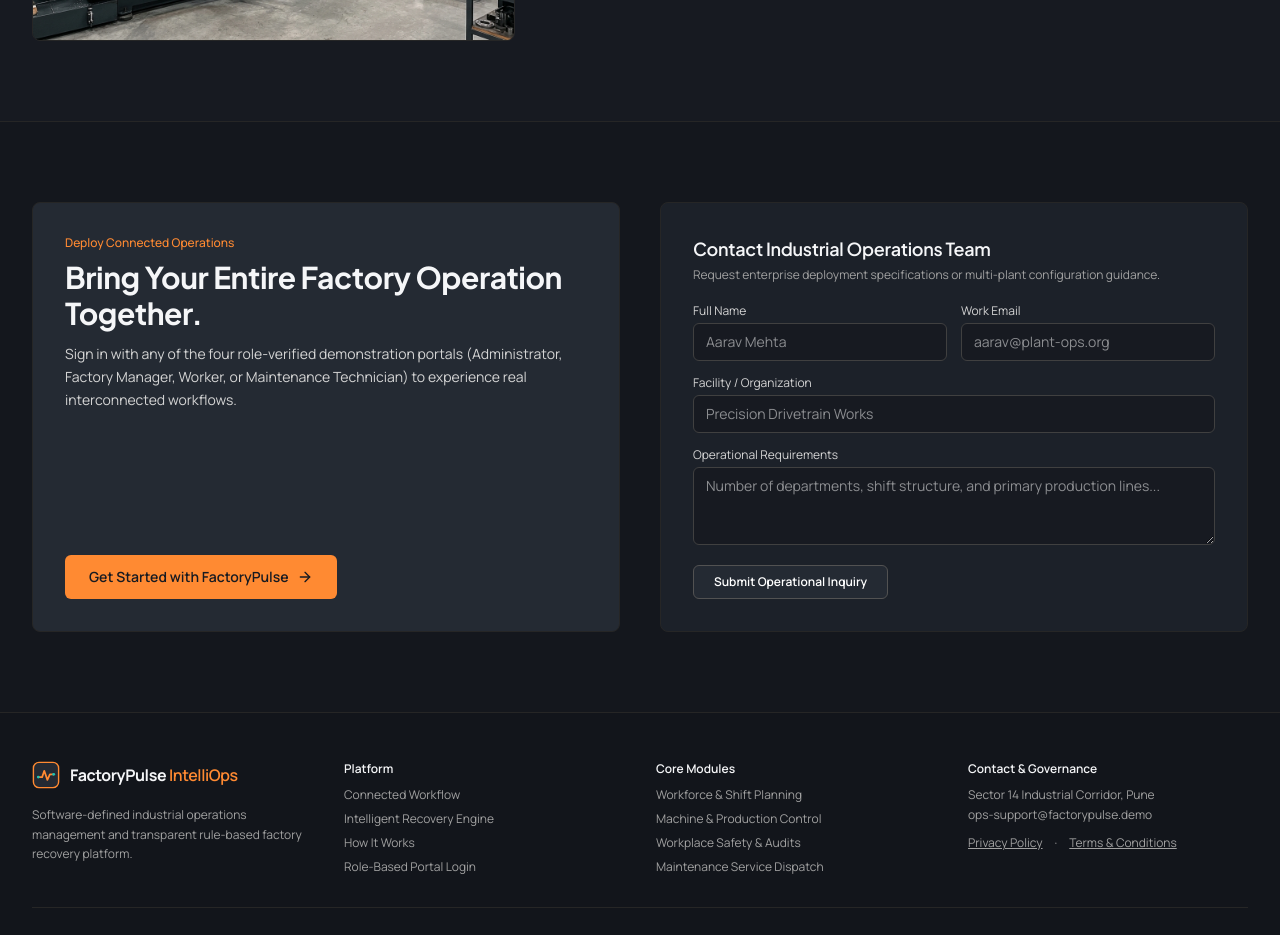
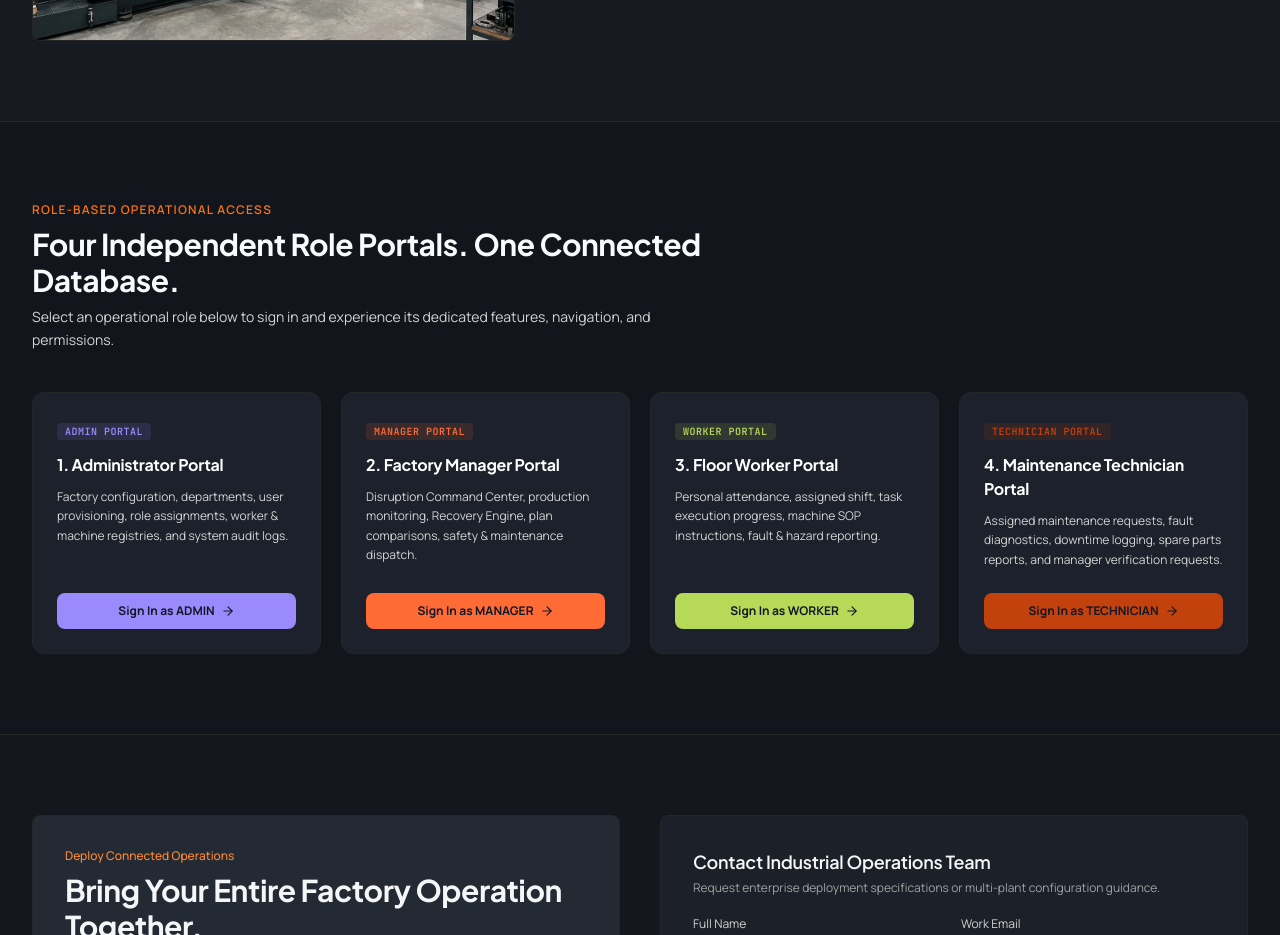
Before and after one commit to vedantuj-lab/FactoryPulse-IntelliOps, a React (Vite) app: page / in a window 1280 px wide. Shown: the part 4600-5535 px from the top of the page. Built offline with nearby package versions, Linux system fonts and the light colour scheme; no server answers.

Commit message:
Support pre-selecting role from Landing Page role cards and ensure clean order of experience

```diff
--- a/src/pages/LandingPage.tsx
+++ b/src/pages/LandingPage.tsx
@@ -930,6 +930,78 @@ export const LandingPage: React.FC = () => {
         </div>
       </section>
 
+      {/* 4.85 FOUR ROLE PORTALS SELECTION SECTION */}
+      <section id="portals" className="py-16 lg:py-20 border-b border-neutral-800 bg-[#12151B]">
+        <div className="max-w-[1360px] mx-auto px-4 sm:px-8">
+          <div className="max-w-2xl mb-10">
+            <p className="text-xs font-semibold text-[#F97316] tracking-widest uppercase mb-2">Role-Based Operational Access</p>
+            <h2 className="text-2xl sm:text-3xl font-bold text-[#F9FAFB]">
+              Four Independent Role Portals. One Connected Database.
+            </h2>
+            <p className="text-sm text-neutral-300 mt-2 leading-relaxed">
+              Select an operational role below to sign in and experience its dedicated features, navigation, and permissions.
+            </p>
+          </div>
+
+          <div className="grid grid-cols-1 sm:grid-cols-2 lg:grid-cols-4 gap-5">
+            {[
+              {
+                role: 'ADMIN',
+                title: '1. Administrator Portal',
+                accentHex: '#9B8AFB',
+                desc: 'Factory configuration, departments, user provisioning, role assignments, worker & machine registries, and system audit logs.',
+                link: '/login?role=ADMIN',
+              },
+              {
+                role: 'MANAGER',
+                title: '2. Factory Manager Portal',
+                accentHex: '#FF6B35',
+                desc: 'Disruption Command Center, production monitoring, Recovery Engine, plan comparisons, safety & maintenance dispatch.',
+                link: '/login?role=MANAGER',
+              },
+              {
+                role: 'WORKER',
+                title: '3. Floor Worker Portal',
+                accentHex: '#B6D957',
+                desc: 'Personal attendance, assigned shift, task execution progress, machine SOP instructions, fault & hazard reporting.',
+                link: '/login?role=WORKER',
+              },
+              {
+                role: 'TECHNICIAN',
+                title: '4. Maintenance Technician Portal',
+                accentHex: '#C2410C',
+                desc: 'Assigned maintenance requests, fault diagnostics, downtime logging, spare parts reports, and manager verification requests.',
+                link: '/login?role=TECHNICIAN',
+              },
+            ].map((p) => (
+              <div
+                key={p.role}
+                className="bg-[#1C212B] border border-neutral-800 rounded-xl p-6 flex flex-col justify-between hover:border-neutral-600 transition-colors"
+              >
+                <div>
+                  <span
+                    className="text-[10px] font-mono font-bold px-2 py-0.5 rounded uppercase tracking-wider"
+                    style={{ backgroundColor: `${p.accentHex}20`, color: p.accentHex }}
+                  >
+                    {p.role} PORTAL
+                  </span>
+                  <h3 className="text-base font-bold text-white mt-3">{p.title}</h3>
+                  <p className="text-xs text-neutral-300 mt-2.5 leading-relaxed">{p.desc}</p>
+                </div>
+                <button
+                  onClick={() => navigate(p.link)}
+                  style={{ backgroundColor: p.accentHex }}
+                  className="mt-6 w-full py-2.5 px-4 text-xs font-bold text-[#111827] rounded-lg hover:opacity-90 transition-opacity flex items-center justify-center gap-1.5"
+                >
+                  <span>Sign In as {p.role}</span>
+                  <ArrowRight className="w-3.5 h-3.5" />
+                </button>
+              </div>
+            ))}
+          </div>
+        </div>
+      </section>
+
       {/* CONTACT & 4.9 FINAL CTA */}
       <section id="contact" className="py-16 lg:py-20 border-b border-neutral-800 bg-[#14171D]">
         <div className="max-w-[1360px] mx-auto px-4 sm:px-8 grid grid-cols-1 lg:grid-cols-12 gap-10">
--- a/src/pages/LoginPage.tsx
+++ b/src/pages/LoginPage.tsx
@@ -77,12 +77,24 @@ export const LoginPage: React.FC = () => {
 
   const [searchParams] = useSearchParams();
   const forceSwitch = searchParams.get('switch') === 'true';
+  const paramRole = searchParams.get('role') as UserRole | null;
 
   useEffect(() => {
-    if (user && !forceSwitch) {
+    if (paramRole && ['ADMIN', 'MANAGER', 'WORKER', 'TECHNICIAN'].includes(paramRole)) {
+      const match = ROLE_OPTIONS.find((r) => r.role === paramRole);
+      if (match) {
+        setSelectedRole(match.role);
+        setEmail(match.demoEmail);
+        setPassword(demoHintPassword);
+      }
+    }
+  }, [paramRole, demoHintPassword]);
+
+  useEffect(() => {
+    if (user && !forceSwitch && !paramRole) {
       navigate(getRoleDashboardPath(user.role), { replace: true });
     }
-  }, [user, forceSwitch, navigate]);
+  }, [user, forceSwitch, paramRole, navigate]);
 
   useEffect(() => {
     apiFetch<{ demoPasswordHint: string }>('/api/public/pulse-summary')
```
Also changed, not shown: 1 other file (tests, documents, lock files or other folders).
